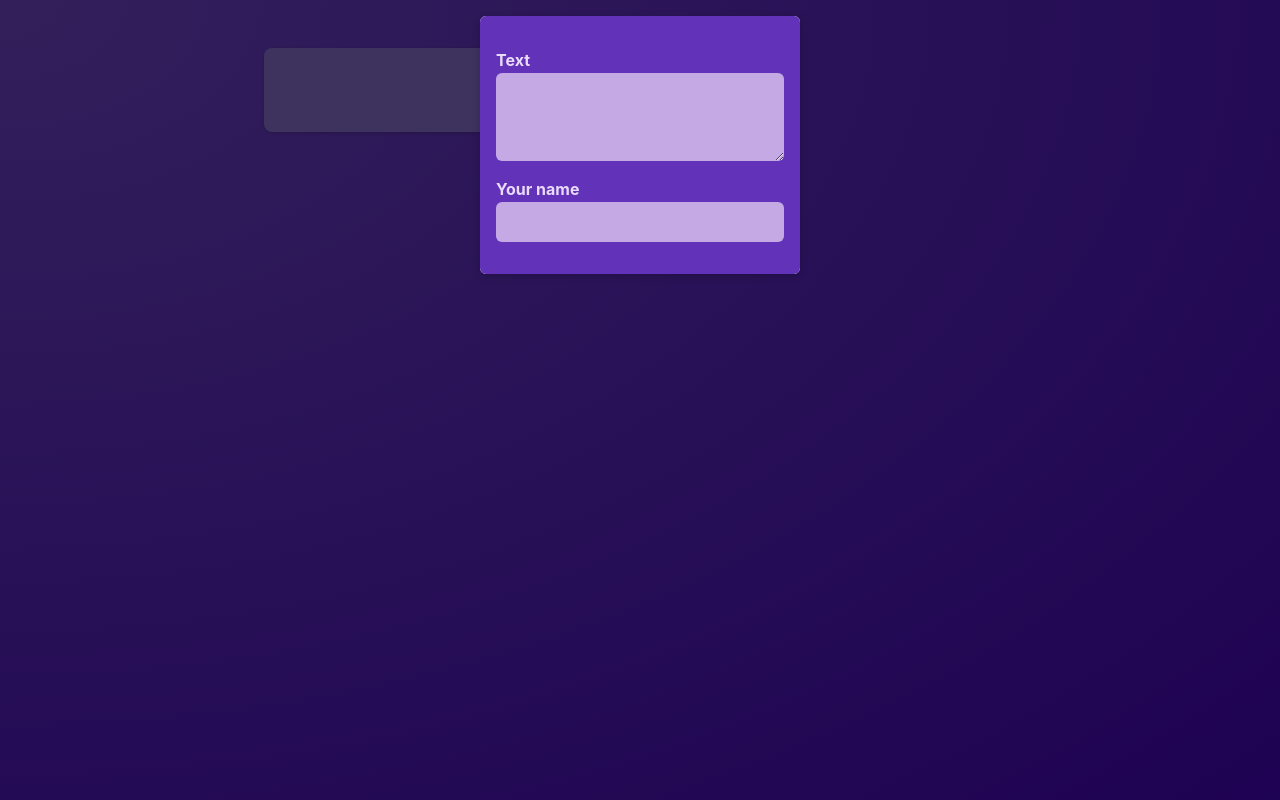
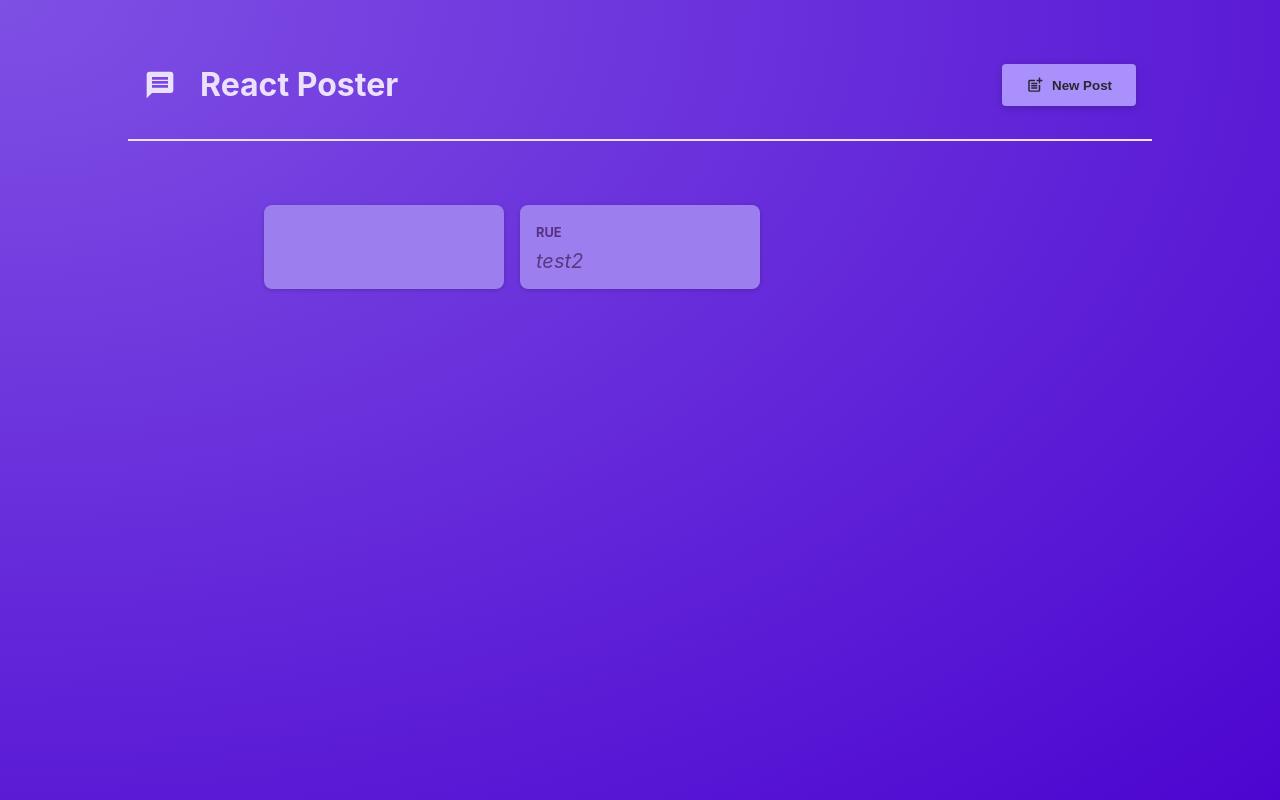
Before and after one commit to HwanKR/NextJS-udemy-study, a React (Vite) app in the folder starting-project/: page / in a window 1280 px wide. Built offline with nearby package versions, Linux system fonts and the light colour scheme.

Commit message:
Part 31 complete

```diff
--- a/starting-project/package.json
+++ b/starting-project/package.json
@@ -10,7 +10,8 @@
   },
   "dependencies": {
     "react": "^18.2.0",
-    "react-dom": "^18.2.0"
+    "react-dom": "^18.2.0",
+    "react-icons": "^5.5.0"
   },
   "devDependencies": {
     "@types/react": "^18.0.17",
--- a/starting-project/src/App.jsx
+++ b/starting-project/src/App.jsx
@@ -1,11 +1,30 @@
-// import Post from './components/Post';
+import { useState } from 'react';
+
 import PostsList from './components/PostsList';
+import MainHeader from './components/MainHeader';
 
 function App() {
+  const [modalIsVisible, setModalIsVisible] = useState(false);
+
+  function showModalHandler() {
+    setModalIsVisible(true);
+  }
+
+  function hideModalHandler() {
+    setModalIsVisible(false);
+  }
+
   return (
-    <main>
-      <PostsList />
-    </main>
+    <>
+      {' '}
+      <MainHeader onCreatePost={showModalHandler} />
+      <main>
+        <PostsList
+          isPosting={modalIsVisible}
+          onStopPosting={hideModalHandler}
+        />
+      </main>
+    </>
   );
 }
 
--- /dev/null
+++ b/starting-project/src/components/MainHeader.jsx
@@ -0,0 +1,22 @@
+import { MdPostAdd, MdMessage } from 'react-icons/md';
+
+import classes from './MainHeader.module.css';
+
+function MainHeader({ onCreatePost }) {
+  return (
+    <header className={classes.header}>
+      <h1 className={classes.logo}>
+        <MdMessage />
+        React Poster
+      </h1>
+      <p>
+        <button className={classes.button} onClick={onCreatePost}>
+          <MdPostAdd size={18} />
+          New Post
+        </button>
+      </p>
+    </header>
+  );
+}
+
+export default MainHeader;
--- /dev/null
+++ b/starting-project/src/components/MainHeader.module.css
@@ -0,0 +1,36 @@
+.header {
+  /* padding: 2rem 10%; */
+  margin: 2rem 10%;
+  padding: 1rem;
+  text-align: center;
+  display: flex;
+  justify-content: space-between;
+  align-items: center;
+  border-bottom: 2px solid #ece1fa;
+}
+
+.logo {
+  font-size: 2rem;
+  display: flex;
+  gap: 1.5rem;
+  align-items: center;
+  color: #ece1fa;
+}
+
+.button {
+  display: inline-flex;
+  align-items: center;
+  gap: 0.5rem;
+  padding: 0.75rem 1.5rem;
+  background-color: #a990fb;
+  color: #2a2630;
+  border: none;
+  border-radius: 4px;
+  box-shadow: 0 2px 8px rgba(0, 0, 0, 0.2);
+  cursor: pointer;
+  font-weight: bold;
+}
+
+.button:hover {
+  background-color: #8c6cf7;
+}
--- a/starting-project/src/components/PostsList.jsx
+++ b/starting-project/src/components/PostsList.jsx
@@ -5,14 +5,9 @@
 import Modal from './Modal';
 import classes from './PostsList.module.css';
 
-function PostsList() {
-  const [modalIsVisible, setModalIsVisible] = useState(true);
+function PostsList({ isPosting, onStopPosting }) {
   const [enteredBody, setEnteredBody] = useState('');
   const [enteredAuthor, setEnteredAuthor] = useState('');
-
-  function hideModalHandler() {
-    setModalIsVisible(false);
-  }
 
   function bodyChangeHandler(event) {
     setEnteredBody(event.target.value);
@@ -23,27 +18,17 @@
   }
 
   let modalContent = (
-    <Modal onClose={hideModalHandler}>
+    <Modal onClose={onStopPosting}>
       <NewPost
         onBodyChange={bodyChangeHandler}
         onAuthorChange={onAuthorChangeHandler}
       />
     </Modal>
   );
-  //   if (modalIsVisible) {
-  //     modalContent = (
-  //       <Modal onClose={hideModalHandler}>
-  //         <NewPost
-  //           onBodyChange={bodyChangeHandler}
-  //           onAuthorChange={onAuthorChangeHandler}
-  //         />
-  //       </Modal>
-  //     );
-  //   }
 
   return (
     <>
-      {modalIsVisible && modalContent}
+      {isPosting && modalContent}
       <ul className={classes.posts}>
         <Post author={enteredAuthor} body={enteredBody} />
         <Post author="rue" body="test2" />
```
Also changed, not shown: 1 other file (tests, documents, lock files or other folders).
